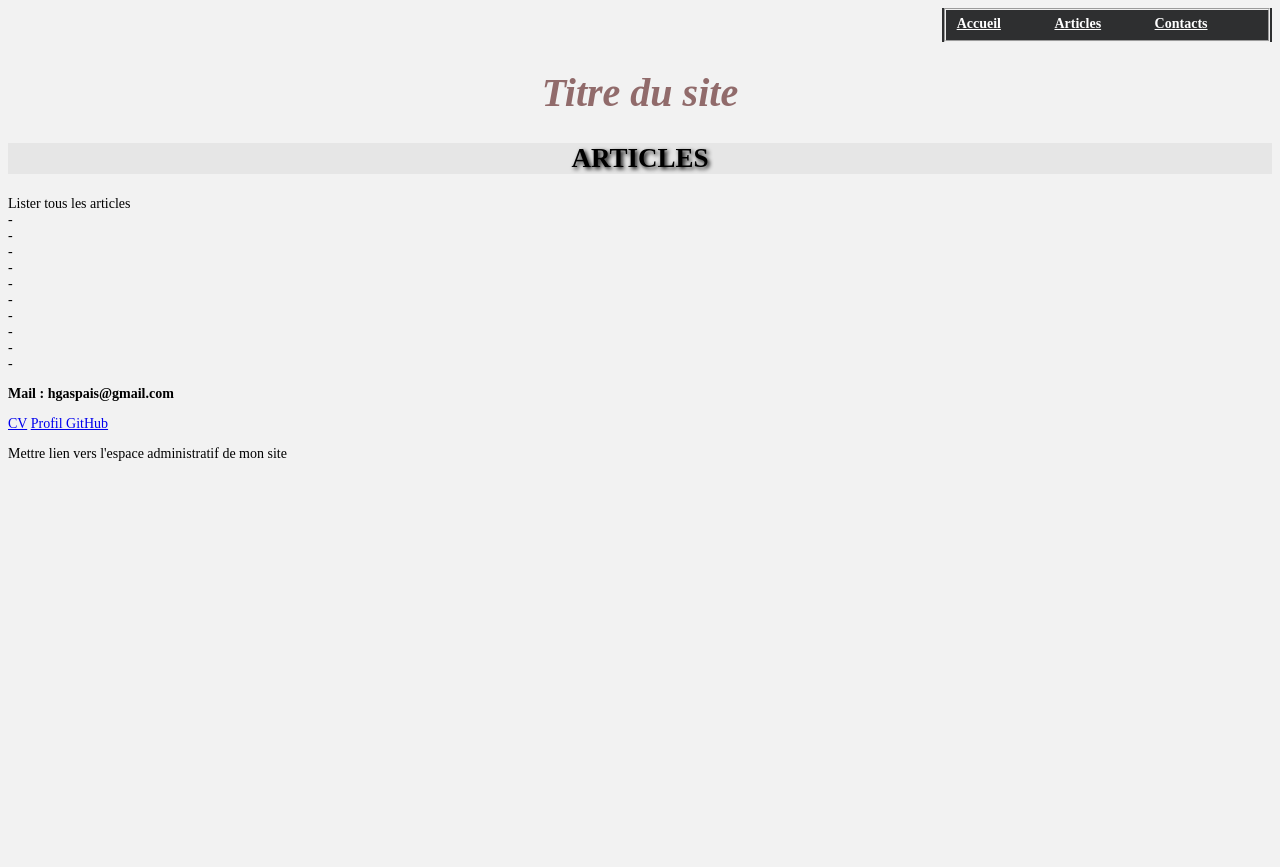
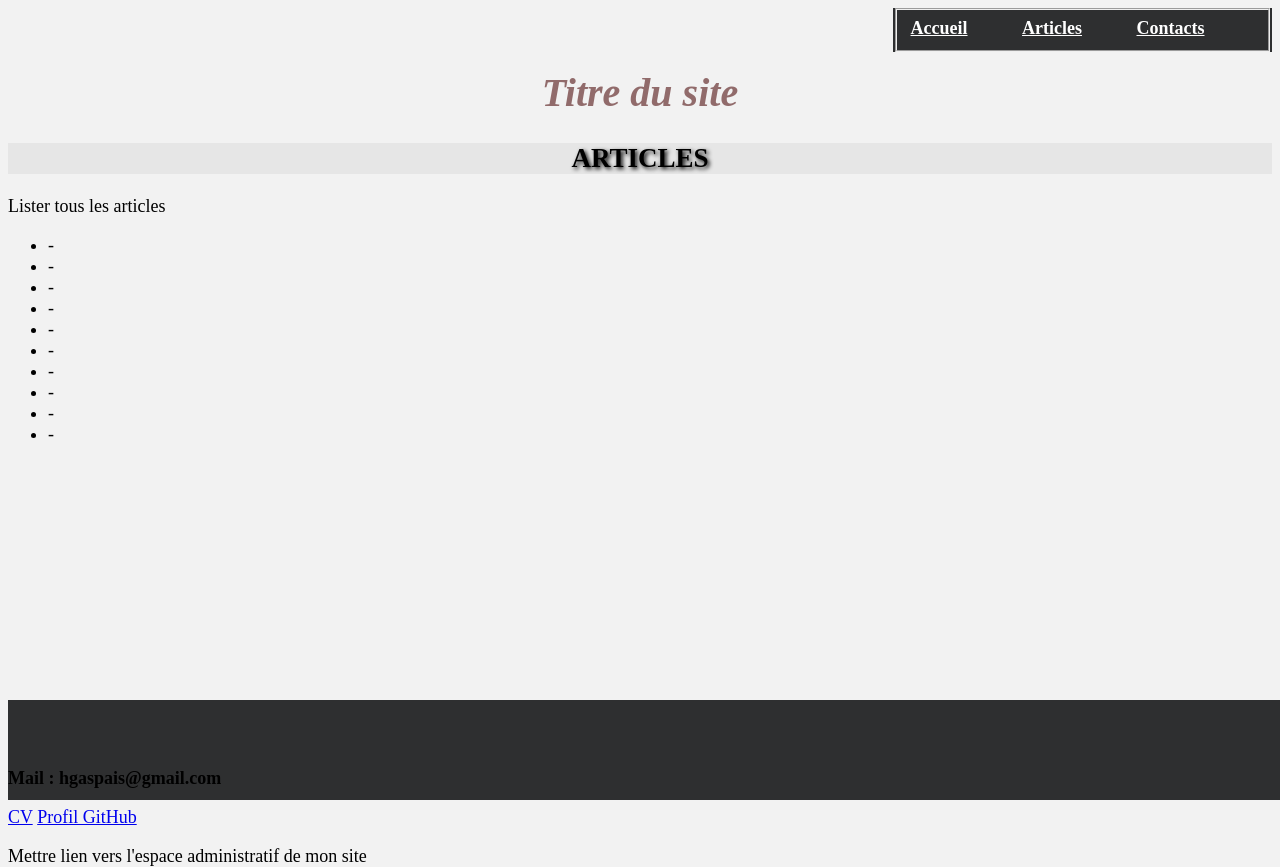
Before and after one commit to heloise-g/ISCC-2020-MyDevBlog, a PHP site: page /DevBlog-articles-liste2.html in a window 1280 px wide. Before the commit the page ends 461 px from the top, so only its background shows below. Run offline with PHP 8.4, Linux system fonts and the light colour scheme.

Commit message:
jour6
continuation du projet

```diff
--- a/Recommencer/DevBlog-articles-liste2.html
+++ b/Recommencer/DevBlog-articles-liste2.html
@@ -22,7 +22,19 @@
                 <h2>ARTICLES</h2>
          </div>
         <div class="description">
-            <p>Lister tous les articles<br/>-<br/>-<br/>-<br/>-<br/>-<br/>-<br/>-<br/>-<br/>-<br/>-</p>
+            <p>Lister tous les articles</p>
+            <ul>
+                <li>-</li>
+                <li>-</li>
+                <li>-</li>
+                <li>-</li>
+                <li>-</li>
+                <li>-</li>
+                <li>-</li>
+                <li>-</li>
+                <li>-</li>
+                <li>-</li>
+            </ul>
         </div>
     </body>
     <footer>
--- a/Recommencer/accueil2.css
+++ b/Recommencer/accueil2.css
@@ -1,17 +1,15 @@
 body{
-    font-size: 14px;
+    font-size: 18px;
     font-family: Open-Sans;
     background-color: #f2f2f2;
 }
 #description{
     max-width: 810px;
     margin-left: auto;
-    margin-right:auto ;
+    margin-right: auto;
     text-align: center;
     padding: 10px;
-    width: 750px;
-    background-image: url(piscine_fond.jpg);
-    height: 150px;
+    font-size: 20px;
 }
 #titre{
     font-size: 40px;
@@ -38,10 +36,6 @@ fieldset:hover a {
     text-decoration: none;
     color: #b13d6d;
 }
-footer{
-    text-align: left;
-}
-
 .Titre-secondaires{
     text-shadow: 2px 2px 4px black;
     background-color: #e6e6e6;
@@ -99,3 +93,18 @@ footer{
 button:active{
     box-shadow: black 10px;
 }
+footer{
+    background-color: #2e2f30;
+    position: absolute;
+    bottom: 0px;
+    width: 100%;
+    padding-top: 50px;
+    height: 50px;
+}
+.footer_liens{
+    padding-left: 50px;
+    margin: 0px;
+    color: white;
+    text-align: left;
+    vertical-align: center;
+}
```
Also changed, not shown: Recommencer/DevBlog-accueil2.html (+10 -5 lines), Recommencer/DevBlog-articles-affichage2.html (+37 -0 lines).
